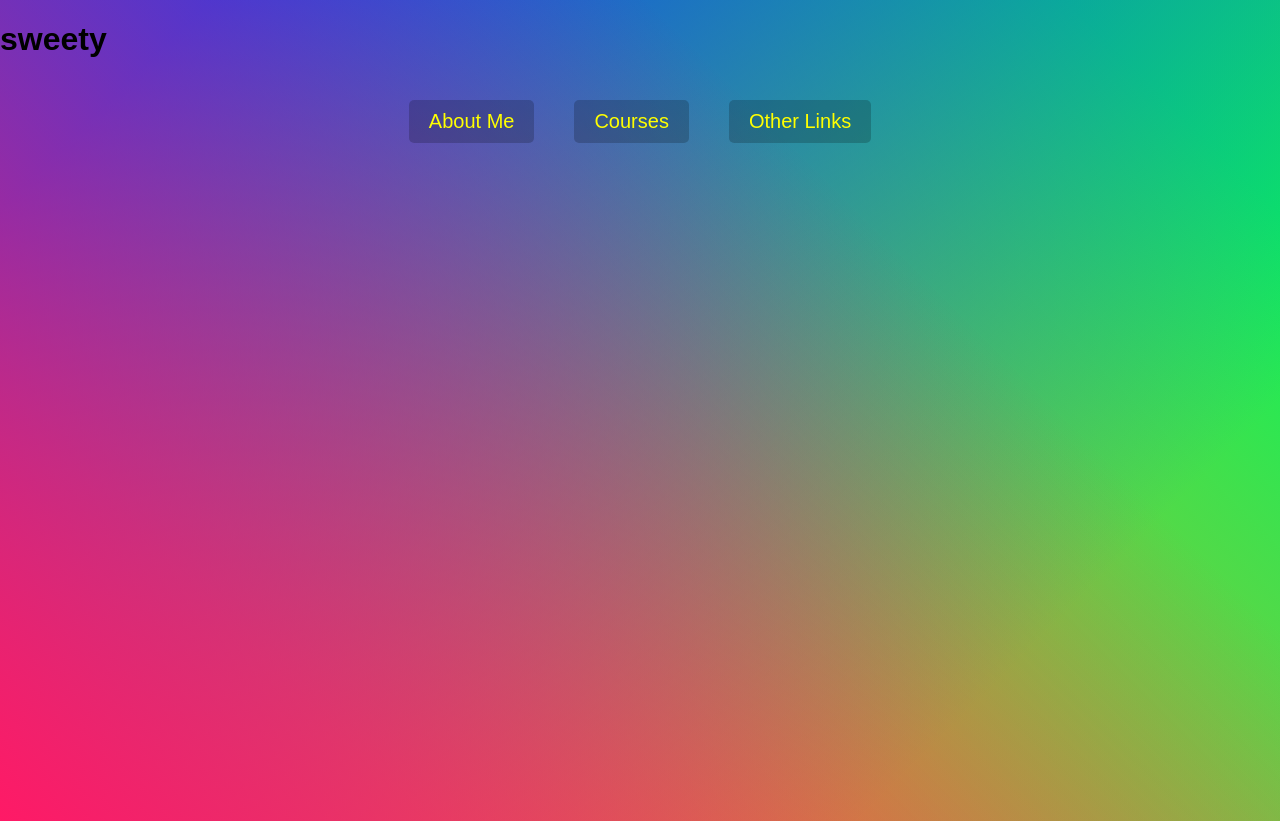
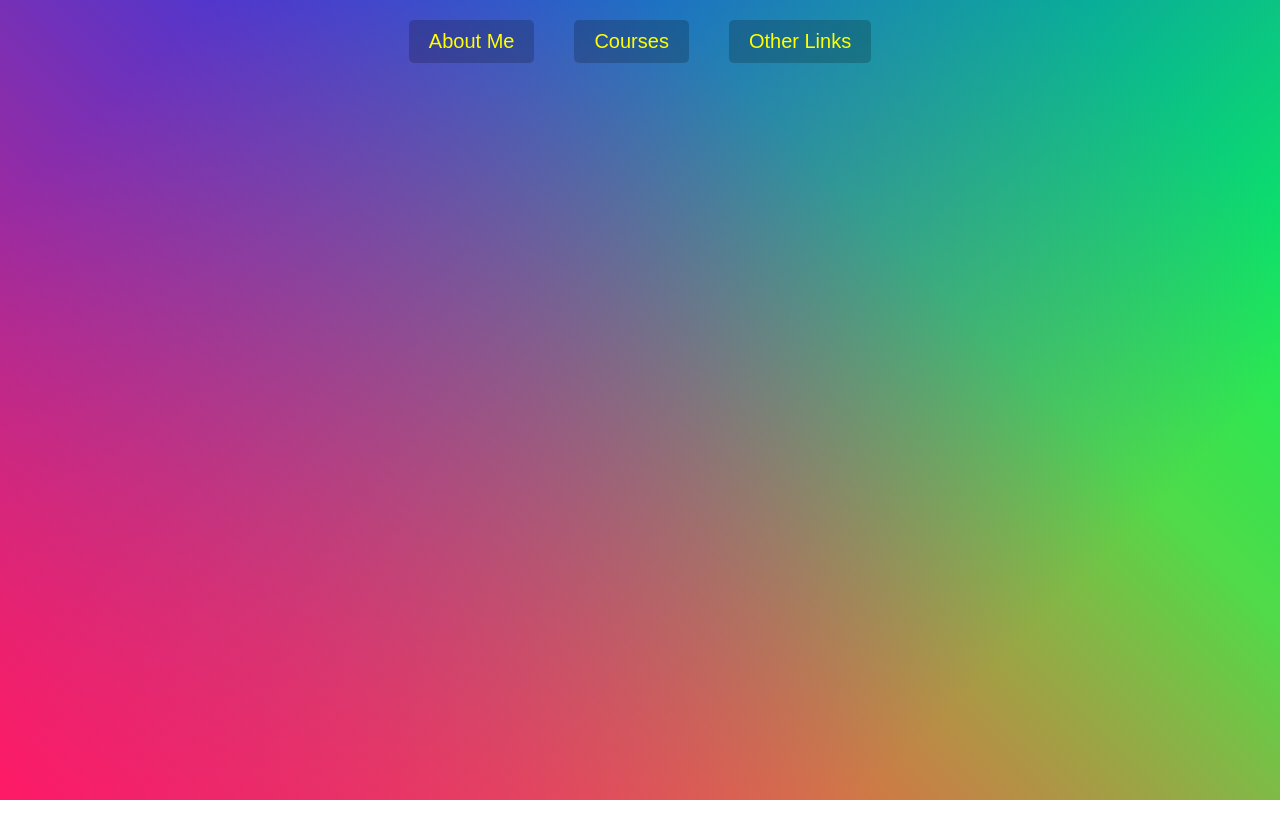
Before and after one commit to dwitidibyajyoti/follow-allong-nav, a plain HTML site: page index.html in a window 1280 px wide. After the commit the page ends 800 px from the top, so only its background shows below. Drawn offline with Linux system fonts and the light colour scheme.

Commit message:
small change

```diff
--- a/index.html
+++ b/index.html
@@ -6,7 +6,6 @@
     <link rel="stylesheet" href="./main.css" />
   </head>
   <body>
-    <h1>sweety</h1>
     <nav class="top">
       <div class="dropdownBackground">
         <span class="arrow"></span>
```
